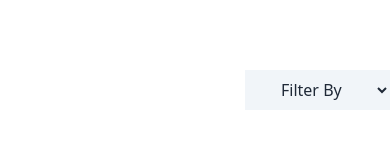
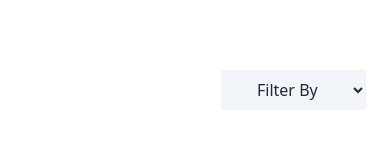
Before and after one commit to nazmulhasannasim333/jobHunter, a React (Vite) app: page /appliedjobs in a window 390 px wide. Shown: the part 290-450 px from the top of the page. Built offline with nearby package versions, Linux system fonts and the light colour scheme.

Commit message:
complete all design and responsive and fulfil all requrements

```diff
--- a/src/components/AppliedJobs/AppliedJobs.jsx
+++ b/src/components/AppliedJobs/AppliedJobs.jsx
@@ -20,7 +20,7 @@ const AppliedJobs = () => {
         <h1 className=" text-3xl font-semibold text-center">Applied Jobs</h1>
       </div>
       <div className="py-24">
-      <div className="text-end mb-4 max-w-6xl mx-auto mt-5">
+      <div className="text-end mb-4 max-w-6xl lg:mx-auto mt-5 mr-6 ">
         <select
           value={selectItem}
           onChange={handleChange}
@@ -33,8 +33,8 @@ const AppliedJobs = () => {
       </div>
       {filterAppliedItem.map((item, idx) => (
         <div key={idx} className="max-w-6xl mx-auto mb-8">
-          <div className="  bg-[#ffffff75] py-12 px-7 border border-gray-200 rounded-xl  shadow-sm">
-            <div className="flex items-center">
+          <div className="  bg-[#ffffff75] py-12 px-7 border border-gray-200 rounded-xl mx-6 lg:mx-0 shadow-sm">
+            <div className="lg:flex-col flex-row items-center">
               <div className="rounded-2xl py-6 px-6 ">
                 <img className="w-60 " src={item.logo} alt="" />
               </div>
```
